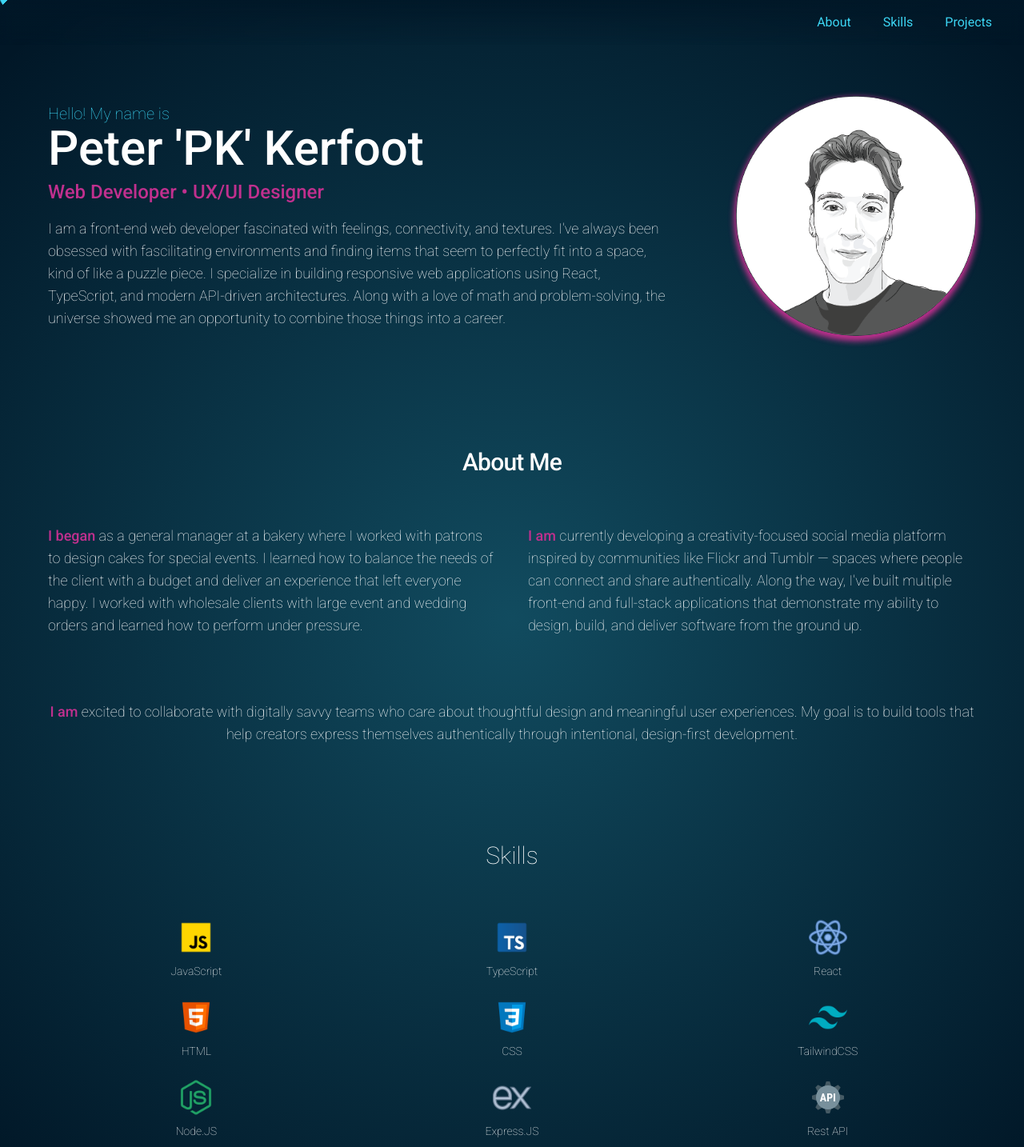
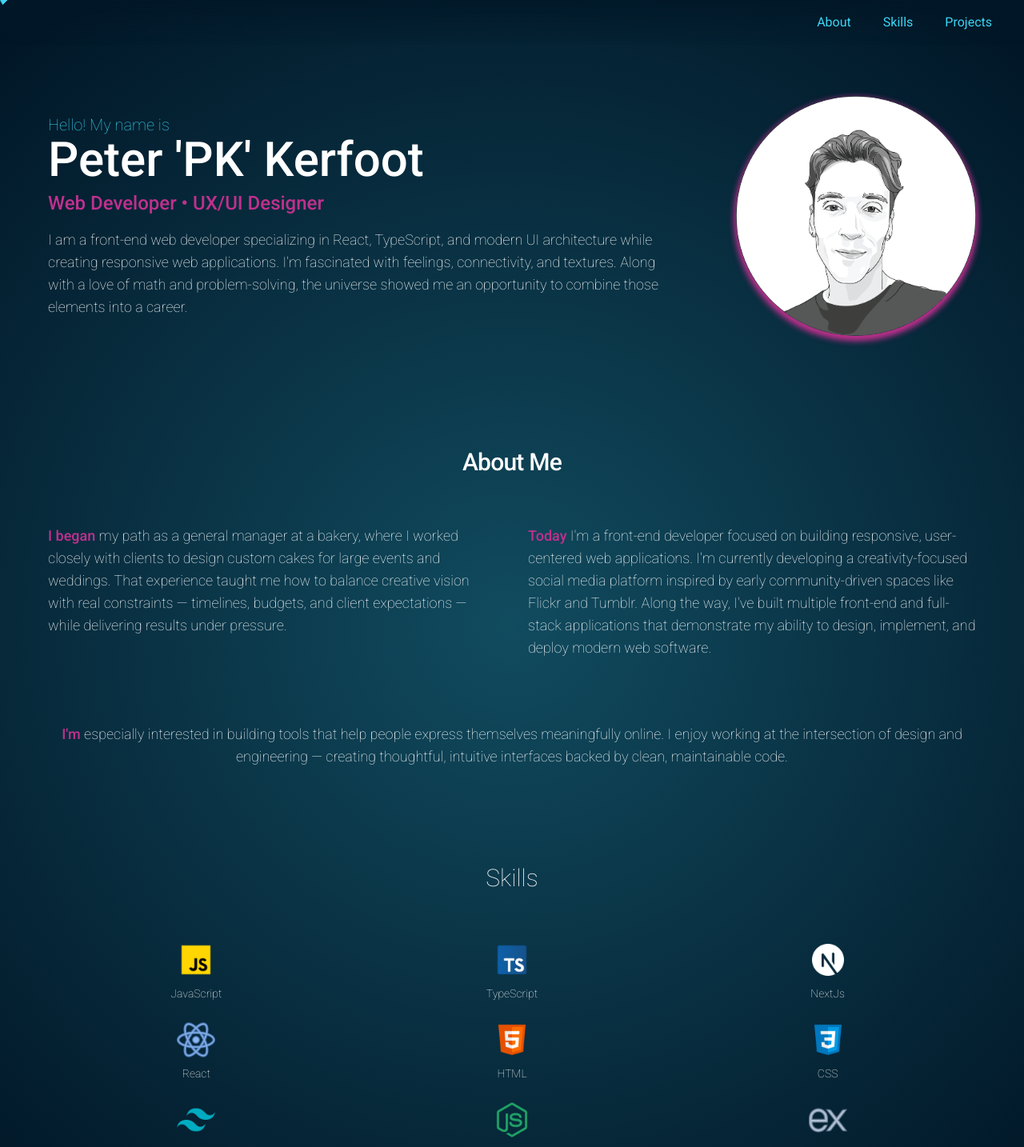
Before and after one commit to YonugJones/portfolio, a React (Vite) app: page / in a window 1280 px wide. Shown: the top 1434 px of the page at 80% size. Built offline with nearby package versions, Linux system fonts and the light colour scheme.

Commit message:
style and fix: styled page and added skill icons

```diff
--- a/src/data/projectList.ts
+++ b/src/data/projectList.ts
@@ -16,8 +16,8 @@ export const projectList: Project[] = [
       'Typescript ',
       'Javascript ',
       'React ',
-      'Tailwind CSS',
-      'PostgreSQL',
+      'Tailwind CSS ',
+      'PostgreSQL ',
       'Prisma ',
       'Shadcn ',
       'Lucide-React',
--- a/src/data/skillList.ts
+++ b/src/data/skillList.ts
@@ -1,6 +1,7 @@
 import type { Skill } from '../types'
 import js from '../assets/js.png'
 import ts from '../assets/ts.png'
+import next from '../assets/nextjs.png'
 import reactIcon from '../assets/react.png'
 import html from '../assets/html.png'
 import css from '../assets/css.png'
@@ -12,6 +13,7 @@ import figma from '../assets/figma.png'
 import git from '../assets/git.png'
 import jest from '../assets/jest.png'
 import postgresql from '../assets/postgresql.png'
+import prisma from '../assets/prisma.png'
 import uiux from '../assets/ui-ux.png'
 import ps from '../assets/ps.png'
 import live from '../assets/live.png'
@@ -19,18 +21,20 @@ import live from '../assets/live.png'
 export const skillList: Skill[] = [
   { id: 1, name: 'JavaScript', icon: js },
   { id: 2, name: 'TypeScript', icon: ts },
-  { id: 3, name: 'React', icon: reactIcon },
-  { id: 4, name: 'HTML', icon: html },
-  { id: 5, name: 'CSS', icon: css },
-  { id: 6, name: 'TailwindCSS', icon: tailwind },
-  { id: 7, name: 'Node.JS', icon: nodejs },
-  { id: 8, name: 'Express.JS', icon: ex },
-  { id: 9, name: 'Rest API', icon: restapi },
-  { id: 10, name: 'Figma', icon: figma },
-  { id: 11, name: 'Git', icon: git },
-  { id: 12, name: 'Jest', icon: jest },
-  { id: 13, name: 'PostgreSQL', icon: postgresql },
-  { id: 14, name: 'UI / UX', icon: uiux },
-  { id: 15, name: 'Photoshop', icon: ps },
-  { id: 16, name: 'Ableton Live', icon: live },
+  { id: 3, name: 'NextJs', icon: next },
+  { id: 4, name: 'React', icon: reactIcon },
+  { id: 5, name: 'HTML', icon: html },
+  { id: 6, name: 'CSS', icon: css },
+  { id: 7, name: 'TailwindCSS', icon: tailwind },
+  { id: 8, name: 'Node.JS', icon: nodejs },
+  { id: 9, name: 'Express.JS', icon: ex },
+  { id: 10, name: 'Rest API', icon: restapi },
+  { id: 11, name: 'Figma', icon: figma },
+  { id: 12, name: 'Git', icon: git },
+  { id: 13, name: 'Jest', icon: jest },
+  { id: 14, name: 'PostgreSQL', icon: postgresql },
+  { id: 15, name: 'Prisma ORM', icon: prisma },
+  { id: 16, name: 'UI / UX', icon: uiux },
+  { id: 17, name: 'Photoshop', icon: ps },
+  { id: 18, name: 'Ableton Live', icon: live },
 ]
--- a/src/sections/About.tsx
+++ b/src/sections/About.tsx
@@ -7,27 +7,28 @@ const About = () => {
       <div className='grid grid-cols-2 gap-10 pb-20'>
         <p className='text-lg'>
           <span className='font-medium text-[var(--dark-four)]'>I began</span>{' '}
-          as a general manager at a bakery where I worked with patrons to design
-          cakes for special events. I learned how to balance the needs of the
-          client with a budget and deliver an experience that left everyone
-          happy. I worked with wholesale clients with large event and wedding
-          orders and learned how to perform under pressure.
+          my path as a general manager at a bakery, where I worked closely with
+          clients to design custom cakes for large events and weddings. That
+          experience taught me how to balance creative vision with real
+          constraints — timelines, budgets, and client expectations — while
+          delivering results under pressure.
         </p>
         <p className='text-lg'>
-          <span className='font-medium text-[var(--dark-four)]'>I am</span>{' '}
-          currently developing a creativity-focused social media platform
-          inspired by communities like Flickr and Tumblr — spaces where people
-          can connect and share authentically. Along the way, I've built
-          multiple front-end and full-stack applications that demonstrate my
-          ability to design, build, and deliver software from the ground up.
+          <span className='font-medium text-[var(--dark-four)]'>Today</span> I'm
+          a front-end developer focused on building responsive, user-centered
+          web applications. I'm currently developing a creativity-focused social
+          media platform inspired by early community-driven spaces like Flickr
+          and Tumblr. Along the way, I've built multiple front-end and
+          full-stack applications that demonstrate my ability to design,
+          implement, and deploy modern web software.
         </p>
       </div>
       <p className='text-lg text-center'>
-        <span className='font-medium text-[var(--dark-four)]'>I am</span>{' '}
-        excited to collaborate with digitally savvy teams who care about
-        thoughtful design and meaningful user experiences. My goal is to build
-        tools that help creators express themselves authentically through
-        intentional, design-first development.
+        <span className='font-medium text-[var(--dark-four)]'>I'm</span>{' '}
+        especially interested in building tools that help people express
+        themselves meaningfully online. I enjoy working at the intersection of
+        design and engineering — creating thoughtful, intuitive interfaces
+        backed by clean, maintainable code.
       </p>
     </div>
   )
--- a/src/sections/Hero.tsx
+++ b/src/sections/Hero.tsx
@@ -13,14 +13,12 @@ const Hero = () => {
             Web Developer • UX/UI Designer
           </h2>
           <p className='mt-4 text-lg'>
-            I am a front-end web developer fascinated with feelings,
-            connectivity, and textures. I've always been obsessed with
-            fascilitating environments and finding items that seem to perfectly
-            fit into a space, kind of like a puzzle piece. I specialize in
-            building responsive web applications using React, TypeScript, and
-            modern API-driven architectures. Along with a love of math and
-            problem-solving, the universe showed me an opportunity to combine
-            those things into a career.
+            I am a front-end web developer specializing in React, TypeScript,
+            and modern UI architecture while creating responsive web
+            applications. I'm fascinated with feelings, connectivity, and
+            textures. Along with a love of math and problem-solving, the
+            universe showed me an opportunity to combine those elements into a
+            career.
           </p>
         </div>
         <div className='w-full h-full object-cover rounded-full shadow-[0_4px_10px_var(--dark-four)] hover:shadow-[0_8px_20px_var(--dark-four)] transition-shadow duration-300'>
--- a/src/sections/Projects.tsx
+++ b/src/sections/Projects.tsx
@@ -1,11 +1,12 @@
 import { projectList } from '../data/projectList'
 import { FontAwesomeIcon } from '@fortawesome/react-fontawesome'
 import { faGithub } from '@fortawesome/free-brands-svg-icons'
+import { faHelmetSafety } from '@fortawesome/free-solid-svg-icons'
 
 const Projects = () => {
   return (
     <div id='projects' className='py-10 scroll-mt-16'>
-      <h1 className='text-3xl text-center md:pb-15'>Projects</h1>
+      <h1 className='text-4xl font-medium text-center md:pb-15'>Projects</h1>
       <div>
         {projectList.map((project) => (
           <div
@@ -23,12 +24,12 @@ const Projects = () => {
               <h2 className='text-xl font-semibold mb-2 text-center md:text-left'>
                 {project.name}
               </h2>
-              <p className='text-sm text-[var(--dark-four)] mb-2 text-center md:text-left'>
+              <p className='text-lg text-[var(--dark-four)] mb-2 text-center md:text-left'>
                 <span className='text-[var(--dark-three)]'>Made with:</span>{' '}
                 <span className='font-medium'>{project.tools}</span>
               </p>
-              <p className='text-left text-sm'>{project.description}</p>
-              <div className='flex gap-2'>
+              <p className='text-left text-xl'>{project.description}</p>
+              <div className='flex gap-4'>
                 {project.githubUrl && (
                   <a
                     href={project.githubUrl}
@@ -36,7 +37,7 @@ const Projects = () => {
                     rel='noopener noreferrer'
                     className='mt-3 text-[var(--dark-three)]'
                   >
-                    <FontAwesomeIcon icon={faGithub} />
+                    <FontAwesomeIcon icon={faGithub} /> Github
                   </a>
                 )}
                 {project.liveDemo && (
@@ -46,7 +47,7 @@ const Projects = () => {
                     rel='noopener noreferrer'
                     className='mt-3 text-[var(--dark-three)]'
                   >
-                    Live Demo
+                    <FontAwesomeIcon icon={faHelmetSafety} /> Live Demo
                   </a>
                 )}
               </div>
```
Also changed, not shown: src/assets/nextjs.png (added), src/assets/prisma.png (added).
